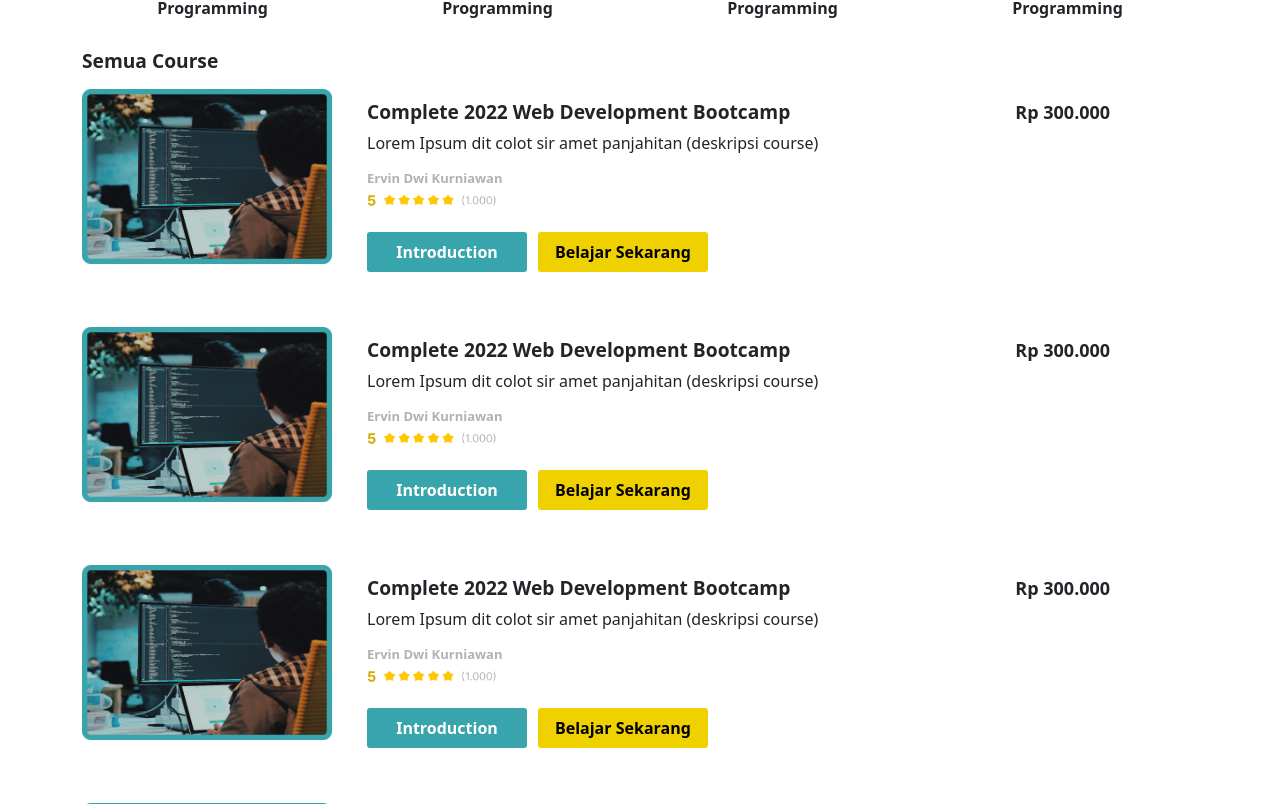
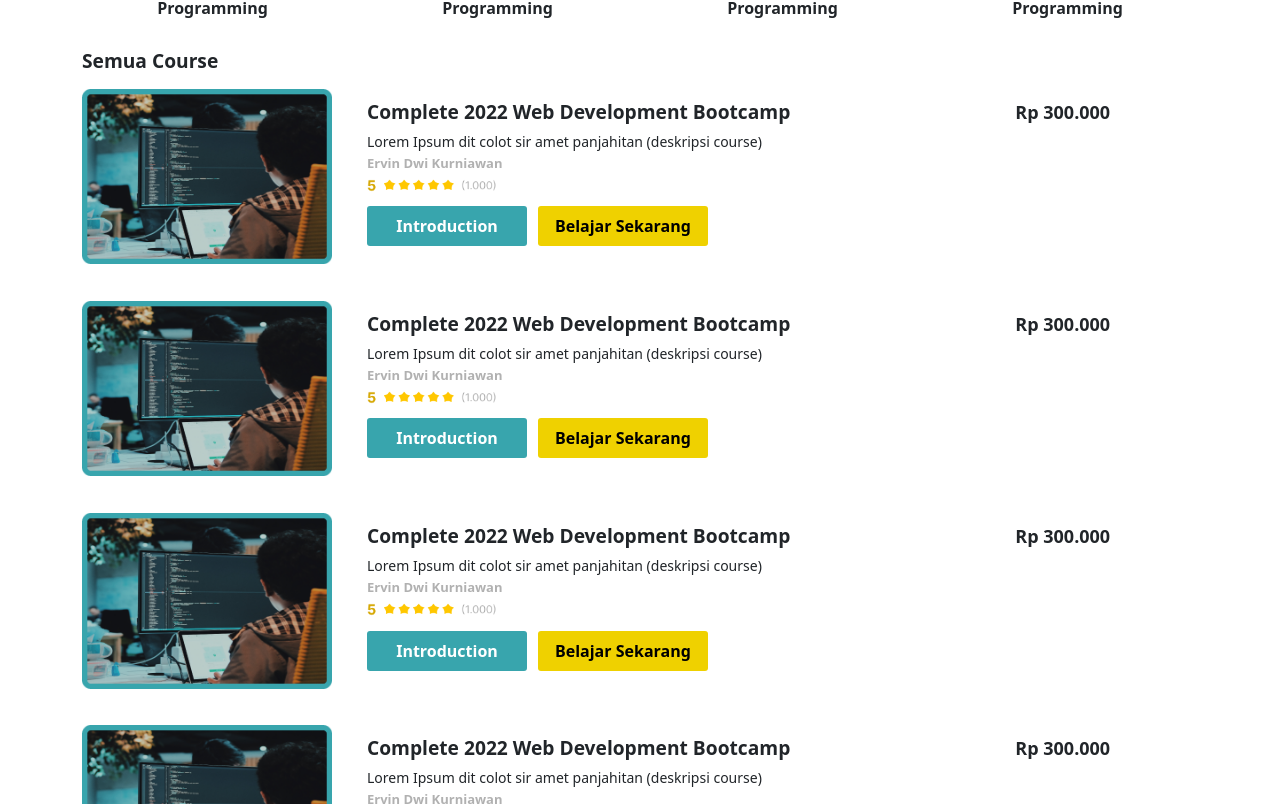
Before and after one commit to ervindwik/fe-comdev, a React (Create React App) app: page /course in a window 1280 px wide. Shown: the part 876-1680 px from the top of the page. Built offline with nearby package versions, Linux system fonts and the light colour scheme.

Commit message:
modified: card in course page

```diff
--- a/package.json
+++ b/package.json
@@ -13,6 +13,7 @@
     "admin-lte": "^3.2.0",
     "axios": "^1.1.3",
     "bootstrap": "^5.2.1",
+    "dom": "^0.0.3",
     "jquery": "^3.6.1",
     "react": "^18.2.0",
     "react-bootstrap": "^2.5.0",
@@ -21,6 +22,7 @@
     "react-icons": "^4.6.0",
     "react-image-crop": "^10.0.8",
     "react-pro-sidebar": "^1.0.0-alpha.6",
+    "react-router": "^6.4.2",
     "react-router-dom": "^6.4.1",
     "react-scripts": "5.0.1",
     "web-vitals": "^2.1.4"
--- a/src/Pages/Regis.jsx
+++ b/src/Pages/Regis.jsx
@@ -3,6 +3,7 @@
 import { Link } from "react-router-dom";
 import background from "../assets/logo.svg";
 import "../Styles/Regis.css";
+import axios from "axios";
 
 const Regis = () => {
     return (
--- a/src/Styles/Course.css
+++ b/src/Styles/Course.css
@@ -3,10 +3,6 @@
     margin-top: 8%;
 }
 
-<<<<<<< HEAD
-
-=======
->>>>>>> 166e6fad7139465caf65dd1c608684f54dbc94e3
 p {
     font-size: 14px;
     margin: auto;
@@ -47,7 +43,7 @@
     font-weight: bold;
     width: 170px;
     height: 2.5em;
-    margin-top: 4%;
+    margin-top: 2%;
     margin-bottom: 10%;
     margin-left: 2%;
 }
@@ -93,7 +89,7 @@
 .nav-course h4 {
     font-size: 22px;
     font-weight: 700;
-    margin-bottom: 1%;
+    /* margin-bottom: 1%; */
     margin-left: 1%;
 }
 
```
Also changed, not shown: 1 other file (tests, documents, lock files or other folders).
